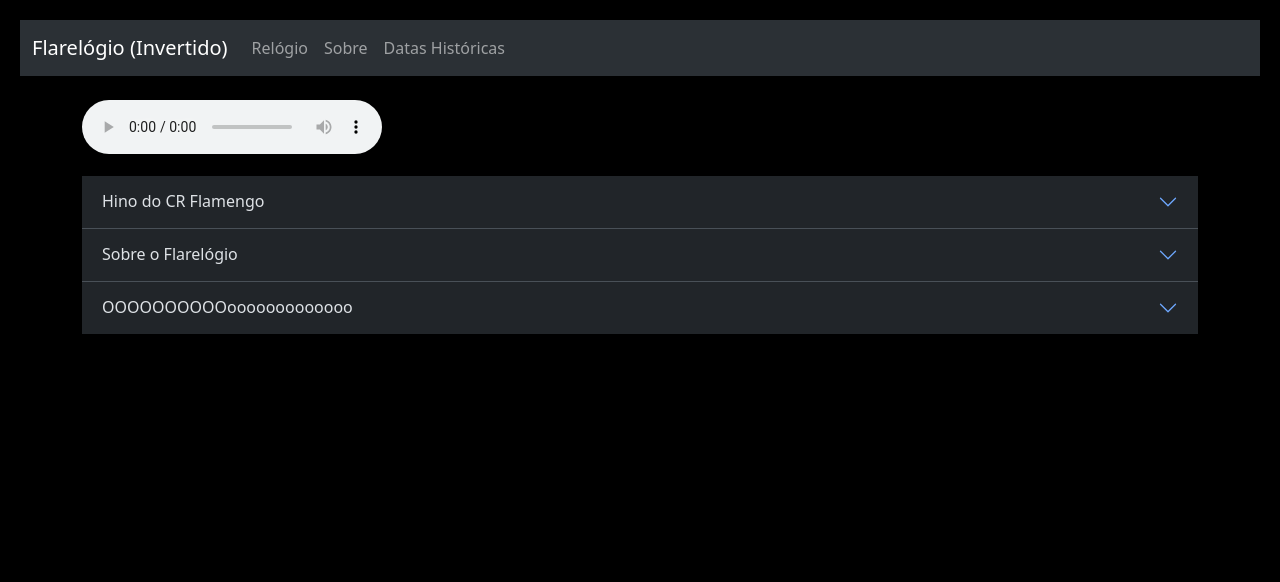
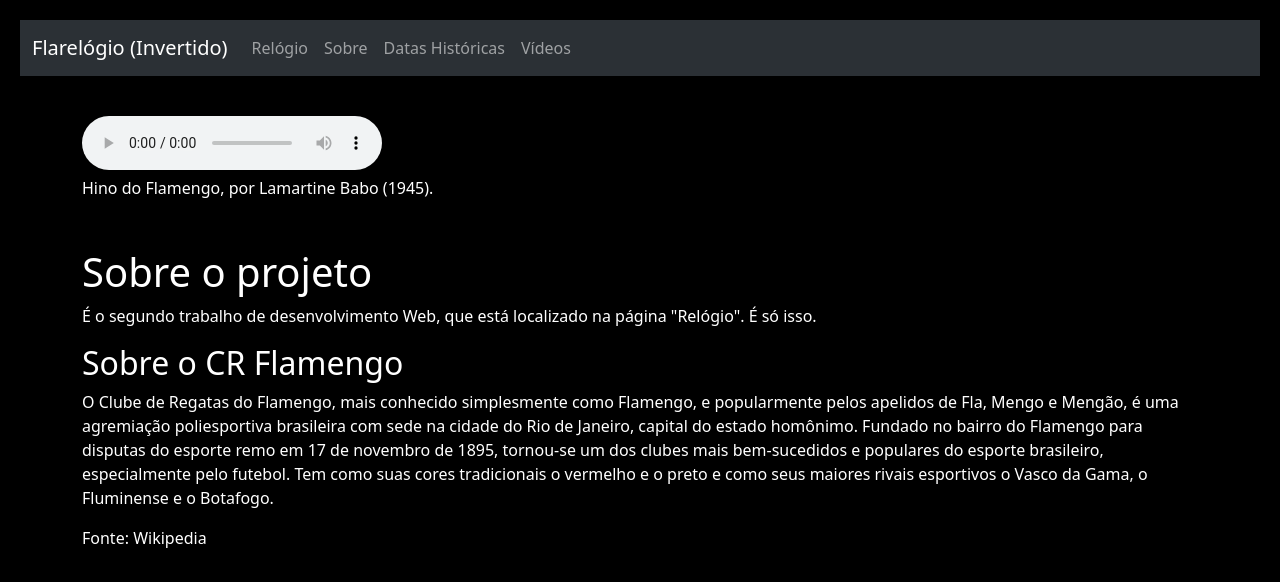
Before and after one commit to Socrates-Freitas/socratessmf.github.io, a plain HTML site: page flarelogio/sobre.html in a window 1280 px wide. Drawn offline with nearby package versions, Linux system fonts and the light colour scheme.

Commit message:
Refinamento da Ui do Site.

```diff
--- a/flarelogio/navbar.html
+++ b/flarelogio/navbar.html
@@ -10,7 +10,7 @@
                   <a class="nav-link" aria-current="page" href="index.html">Relógio</a>
                   <a class="nav-link" href="sobre.html">Sobre</a>
                   <a class="nav-link" href="datas.html">Datas Históricas</a>
-
+                  <a class="nav-link" href="videos.html">Vídeos</a>
                 </div>
               </div>
             </div>
--- a/flarelogio/sobre.html
+++ b/flarelogio/sobre.html
@@ -17,57 +17,39 @@
 
     <div  w3-include-html="navbar.html"></div>
 
-    <div class="container">
+    <div class="container mt-3">
         <br />
         <p>
             <audio  id="hino" title="Hino do Flamengo" controls loop>
                 <source  src="Hino_Flamengo.mp3"  type="audio/mpeg" />
                 Please upgrade your browser!
             </audio>
+            <br>
+            <a
+            href="https://vejario.abril.com.br/cidade/curiosidades-hinos-times-cariocas/"
+        >
+            Hino do Flamengo, por Lamartine Babo (1945).
+        </a>
 
         </p>
     </div>
 
-    <div class ="container">
-        <div data-bs-theme="dark" class="accordion accordion-flush " id="accordionFlushExample">
-            <div class="accordion-item">
-              <h2 class="accordion-header">
-                <button class="accordion-button collapsed" type="button" data-bs-toggle="collapse" data-bs-target="#flush-collapseOne" aria-expanded="false" aria-controls="flush-collapseOne">
-                    Hino do CR Flamengo
-                </button>
-              </h2>
-              <div id="flush-collapseOne" class="accordion-collapse collapse" data-bs-parent="#accordionFlushExample">
-                <div class="accordion-body">por
-                    <a
-                        href="https://vejario.abril.com.br/cidade/curiosidades-hinos-times-cariocas/"
-                    >
-                        Lamartine Babo (1945).
-                    </a></div>
-              </div>
-            </div>
-            <div class="accordion-item">
-              <h2 class="accordion-header">
-                <button class="accordion-button collapsed" type="button" data-bs-toggle="collapse" data-bs-target="#flush-collapseTwo" aria-expanded="false" aria-controls="flush-collapseTwo">
-                  Sobre o Flarelógio
-                </button>
-              </h2>
-              <div id="flush-collapseTwo" class="accordion-collapse collapse" data-bs-parent="#accordionFlushExample">
-                <div class="accordion-body">É o segundo trabalho de desenvolvimento Web. É isso aí mesmo</div>
-              </div>
-            </div>
-            <div class="accordion-item">
-              <h2 class="accordion-header">
-                <button class="accordion-button collapsed" type="button" data-bs-toggle="collapse" data-bs-target="#flush-collapseThree" aria-expanded="false" aria-controls="flush-collapseThree">
-                  OOOOOOOOOOooooooooooooo
-                </button>
-              </h2>
-              <div id="flush-collapseThree" class="accordion-collapse collapse" data-bs-parent="#accordionFlushExample">
-                <div class="accordion-body">Vai pra cima deles, Mengo!</div>
-              </div>
-            </div>
-          </div>
+    <div class="container mt-5">
+
+      <p class="h1">Sobre o projeto</p>
+
+    <p>É o segundo trabalho de desenvolvimento Web, que está localizado na página "Relógio". É só isso.</p>
+
+    <p class="h2">Sobre o CR Flamengo</h2>
+
+      <p>O Clube de Regatas do Flamengo, mais conhecido simplesmente como Flamengo, e popularmente pelos apelidos de Fla, Mengo e Mengão,
+        é uma agremiação poliesportiva brasileira com sede na cidade do Rio de Janeiro,
+          capital do estado homônimo. Fundado no bairro do Flamengo para disputas do esporte remo em 17 de novembro de 1895,
+          tornou-se um dos clubes mais bem-sucedidos e populares do esporte brasileiro, especialmente pelo futebol.
+          Tem como suas cores tradicionais o vermelho e o preto e como seus maiores rivais esportivos o Vasco da Gama,
+            o Fluminense e o Botafogo. </p>
+      <p>Fonte: <a href="https://pt.wikipedia.org/wiki/Clube_de_Regatas_do_Flamengo">Wikipedia</a></p>
     </div>
-
     <script src="https://cdn.jsdelivr.net/npm/bootstrap@5.3.2/dist/js/bootstrap.bundle.min.js" integrity="sha384-C6RzsynM9kWDrMNeT87bh95OGNyZPhcTNXj1NW7RuBCsyN/o0jlpcV8Qyq46cDfL" crossorigin="anonymous"></script>
 
     <script>
```
Also changed, not shown: flarelogio/datas.html (+2 -5 lines), flarelogio/videos.html (added, +76 -0 lines).
